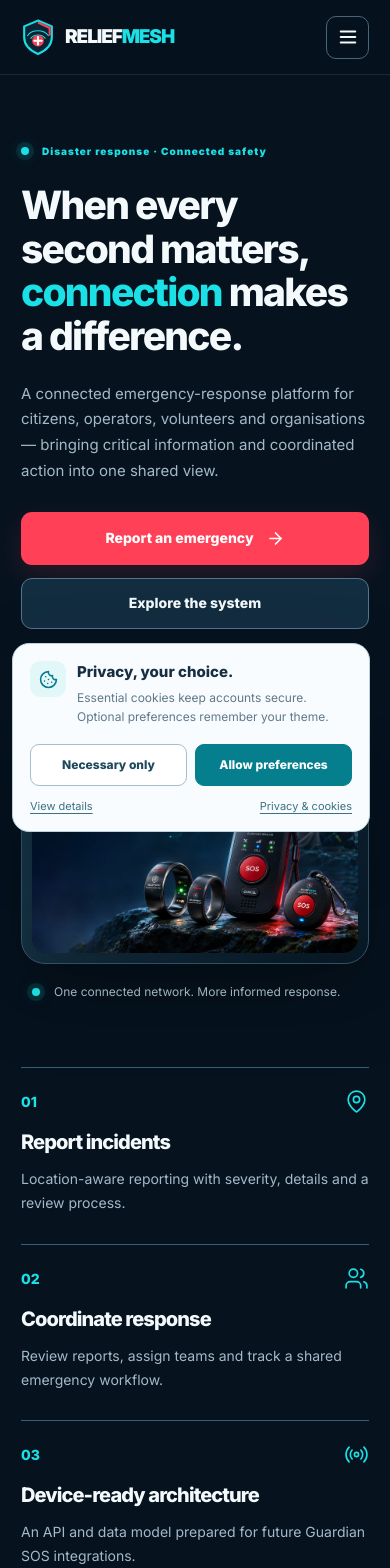
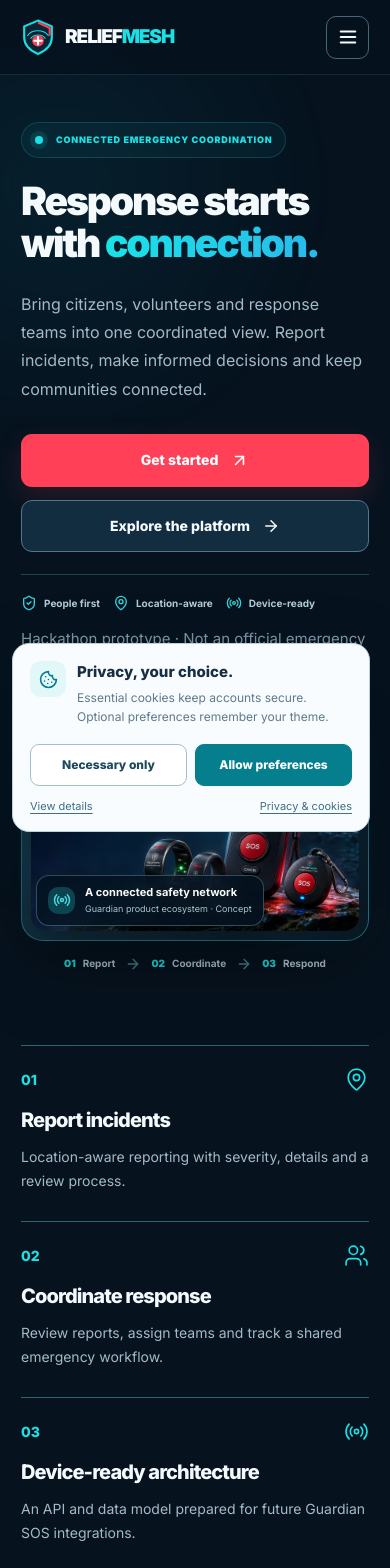
Before and after one commit to teldigi5-wq/reliefmesh, a Next.js app: page / in a window 390 px wide. Shown: the top 1568 px of the page. Built offline with nearby package versions, Linux system fonts and the light colour scheme.

Commit message:
Refine landing hero and accelerate same-page navigation

```diff
--- a/src/app/page.tsx
+++ b/src/app/page.tsx
@@ -3,6 +3,7 @@ import Image from "next/image";
 import Link from "next/link";
 import { ArrowRight, ArrowUpRight, CheckCircle2, ChevronRight, MapPin, Menu, Radio, ShieldCheck, Users } from "lucide-react";
 import "./reliefmesh-landing.css";
+import { CookieSettingsButton } from "@/components/privacy/cookie-preferences";
 
 export const metadata: Metadata = {
   title: "ReliefMesh | Connected Safety for Every Life",
@@ -146,7 +147,7 @@ export default function LandingPage() {
           </nav>
           <div className="rm-header-actions">
             <Link href="/login" className="rm-login">Log in</Link>
-            <Link href="/register" className="rm-button rm-button-red rm-button-small">
+            <Link href="/register" className="rm-button rm-button-red rm-button-small" prefetch>
               Get started <ArrowUpRight size={16} aria-hidden="true" />
             </Link>
           </div>
@@ -167,29 +168,45 @@ export default function LandingPage() {
       <main id="main">
         <section className="rm-container rm-hero" id="platform" aria-labelledby="rm-hero-heading">
           <div className="rm-hero-copy">
-            <span className="rm-eyebrow"><span className="rm-signal-dot" /> Disaster response · Connected safety</span>
+            <span className="rm-eyebrow"><span className="rm-signal-dot" /> CONNECTED EMERGENCY COORDINATION</span>
             <h1 id="rm-hero-heading">
-              When every second matters, <em>connection</em> makes a difference.
+              Response starts with <em>connection.</em>
             </h1>
             <p>
-              A connected emergency-response platform for citizens, operators,
-              volunteers and organisations — bringing critical information and
-              coordinated action into one shared view.
+              Bring citizens, volunteers and response teams into one coordinated
+              view. Report incidents, make informed decisions and keep communities connected.
             </p>
             <div className="rm-button-row">
               <Link href="/register" className="rm-button rm-button-red">
-                Report an emergency <ArrowRight size={19} aria-hidden="true" />
+                Get started <ArrowUpRight size={19} aria-hidden="true" />
               </Link>
-              <a href="#technology" className="rm-button rm-button-outline">Explore the system</a>
+              <a href="#technology" className="rm-button rm-button-outline">
+                Explore the platform <ArrowRight size={18} aria-hidden="true" />
+              </a>
             </div>
-            <p className="rm-note"><ShieldCheck size={18} aria-hidden="true" /> People first. Built for clarity.</p>
+            <div className="rm-hero-principles" aria-label="ReliefMesh approach">
+              <span><ShieldCheck size={16} aria-hidden="true" /> People first</span>
+              <span><MapPin size={16} aria-hidden="true" /> Location-aware</span>
+              <span><Radio size={16} aria-hidden="true" /> Device-ready</span>
+            </div>
+            <p className="rm-hero-disclaimer">Hackathon prototype · Not an official emergency dispatch service.</p>
           </div>
           <div className="rm-hero-media">
-            <div className="rm-media-heading"><span>THE RELIEFMESH VISION</span><span>01 / 05</span></div>
+            <div className="rm-media-heading"><span>RELIEFMESH / THE CONNECTED VISION</span><span>01 — 05</span></div>
             <div className="rm-hero-frame">
-              <Artwork name="hero-network.webp" alt="Illustration of the ReliefMesh emergency network and connected Guardian devices" priority />
+              <Artwork name="hero-network.webp" alt="Illustration of the ReliefMesh emergency network and Guardian SOS device concepts" priority />
+              <div className="rm-hero-visual-badge">
+                <span className="rm-hero-badge-icon"><Radio size={18} aria-hidden="true" /></span>
+                <div><strong>A connected safety network</strong><small>Guardian product ecosystem · Concept</small></div>
+              </div>
             </div>
-            <p className="rm-image-caption"><span className="rm-signal-dot" /> One connected network. More informed response.</p>
+            <div className="rm-hero-process" aria-label="Response workflow">
+              <span><b>01</b> Report</span>
+              <ArrowRight size={16} aria-hidden="true" />
+              <span><b>02</b> Coordinate</span>
+              <ArrowRight size={16} aria-hidden="true" />
+              <span><b>03</b> Respond</span>
+            </div>
           </div>
         </section>
 
--- a/src/app/reliefmesh-landing.css
+++ b/src/app/reliefmesh-landing.css
@@ -197,3 +197,66 @@
 @media(prefers-reduced-motion:reduce){
   .rm-site *{scroll-behavior:auto!important;transition:none!important}
 }
+
+
+/* Refined hero, anchored navigation, fast visual feedback */
+html:has(.rm-site){scroll-behavior:smooth}
+.rm-site [id]{scroll-margin-top:99px}
+.rm-hero{position:relative;grid-template-columns:minmax(0,.95fr) minmax(0,1.05fr);gap:clamp(32px,4.7vw,74px);min-height:590px;padding-block:74px 77px}
+.rm-hero:before{content:"";position:absolute;pointer-events:none;width:540px;height:540px;top:-160px;right:12%;background:radial-gradient(ellipse,rgba(10,118,143,.13),transparent 68%);filter:blur(22px)}
+.rm-hero-copy,.rm-hero-media{position:relative;min-width:0}
+.rm-hero-copy{animation:rm-hero-enter .48s ease-out both}
+.rm-hero-media{animation:rm-hero-enter .58s .06s ease-out both}
+.rm-hero-copy h1{font-size:clamp(44px,4.6vw,68px);font-weight:820;line-height:1.09;letter-spacing:-.055em;margin-top:26px;max-width:650px;text-wrap:balance}
+.rm-hero-copy h1 em{background:linear-gradient(105deg,#1ae4e7,#29b9eb);color:transparent;background-clip:text;-webkit-background-clip:text}
+.rm-hero-copy>p:not(.rm-note):not(.rm-hero-disclaimer){margin-top:25px;max-width:590px;font-size:16px;line-height:1.78}
+.rm-hero .rm-eyebrow{padding:10px 13px;max-width:max-content;border:1px solid rgba(39,194,208,.21);border-radius:99px;background:rgba(26,137,152,.085);font-size:10px;letter-spacing:.12em}
+.rm-hero .rm-button-row{margin-top:31px}
+.rm-hero-principles{display:flex;align-items:center;gap:18px;flex-wrap:wrap;margin-top:31px;padding-top:20px;border-top:1px solid #234252}
+.rm-hero-principles span{display:inline-flex;align-items:center;gap:7px;font-size:12px;color:#b1ccd7;font-weight:650}
+.rm-hero-principles svg{color:#32d6da}
+.rm-hero-disclaimer{font-size:11px;color:#829ba9!important;margin-top:17px!important;line-height:1.5!important}
+.rm-hero-media .rm-media-heading{margin:0 3px 12px;font-size:10px}
+.rm-hero-frame{position:relative;isolation:isolate;padding:9px;border:1px solid rgba(50,153,174,.55);background:linear-gradient(135deg,#17394a,#071722);box-shadow:0 24px 75px rgba(0,0,0,.38),0 0 46px rgba(6,202,220,.055);border-radius:22px}
+.rm-hero-frame .rm-art{overflow:hidden;border-radius:15px;box-shadow:none}
+.rm-hero-frame .rm-art-image{object-fit:cover!important}
+.rm-hero-visual-badge{position:absolute;left:24px;bottom:24px;display:flex;gap:10px;align-items:center;max-width:calc(100% - 48px);padding:11px 15px;border:1px solid rgba(136,208,219,.32);border-radius:13px;background:rgba(4,19,32,.82);box-shadow:0 12px 36px #0005;backdrop-filter:blur(12px)}
+.rm-hero-badge-icon{width:33px;height:33px;flex:none;display:grid;place-items:center;border-radius:10px;background:#0d4550;color:#46e1e6}
+.rm-hero-visual-badge strong{display:block;color:white;font-size:12px;line-height:1.35}
+.rm-hero-visual-badge small{display:block;color:#acc6d2;font-size:10px;line-height:1.4;margin-top:4px}
+.rm-hero-process{display:flex;align-items:center;justify-content:space-between;gap:9px;padding:16px 13px 0;color:#afc3d0}
+.rm-hero-process span{display:inline-flex;align-items:center;gap:7px;font-size:11px;font-weight:700;white-space:nowrap}
+.rm-hero-process b{font-weight:850;font-size:10px;color:#1fdbdc}
+.rm-hero-process>svg{flex:none;color:#4a8293}
+.rm-nav-links a{position:relative}
+.rm-nav-links a:after{content:"";position:absolute;left:0;bottom:-9px;width:0;height:2px;background:var(--rm-cyan);border-radius:2px;transition:width .18s ease}
+.rm-nav-links a:hover:after,.rm-nav-links a:focus-visible:after{width:100%}
+.rm-button{transform:translateZ(0);transition:background-color .16s,border-color .16s,transform .18s,box-shadow .18s}
+.rm-section{scroll-margin-top:104px}
+.rm-footer-top nav{row-gap:13px}
+@keyframes rm-hero-enter{from{opacity:.01;transform:translateY(11px)}to{opacity:1;transform:translateY(0)}}
+@media(max-width:1120px){
+ .rm-hero{grid-template-columns:minmax(0,1fr) minmax(0,1fr);gap:30px}
+ .rm-hero-copy h1{font-size:clamp(40px,4.75vw,60px)}
+ .rm-hero-principles{gap:10px}
+ .rm-hero-principles span{font-size:11px}
+}
+@media(max-width:950px){
+ .rm-hero{grid-template-columns:1fr;min-height:0;padding-block:65px 73px;gap:37px}
+ .rm-hero-copy h1{max-width:720px;font-size:clamp(42px,6.1vw,66px)}
+ .rm-hero-media{max-width:770px;width:100%}
+}
+@media(max-width:600px){
+ .rm-hero{padding-top:47px;gap:36px}
+ .rm-hero-copy h1{font-size:clamp(37px,10vw,51px);margin-top:22px}
+ .rm-hero .rm-eyebrow{font-size:9px;letter-spacing:.085em}
+ .rm-hero-principles{gap:13px;margin-top:22px}
+ .rm-hero-principles span{font-size:10px}
+ .rm-hero-visual-badge{left:14px;bottom:14px;padding:9px 11px}
+ .rm-hero-badge-icon{width:27px;height:27px}
+ .rm-hero-visual-badge strong{font-size:11px}
+ .rm-hero-visual-badge small{font-size:9px}
+ .rm-hero-process{flex-wrap:wrap;justify-content:center;gap:10px;padding:15px 0 0}
+ .rm-hero-process span{font-size:10px}
+}
+@media(prefers-reduced-motion:reduce){html:has(.rm-site){scroll-behavior:auto!important}.rm-hero-copy,.rm-hero-media{animation:none}.rm-nav-links a:after{transition:none}}
```
